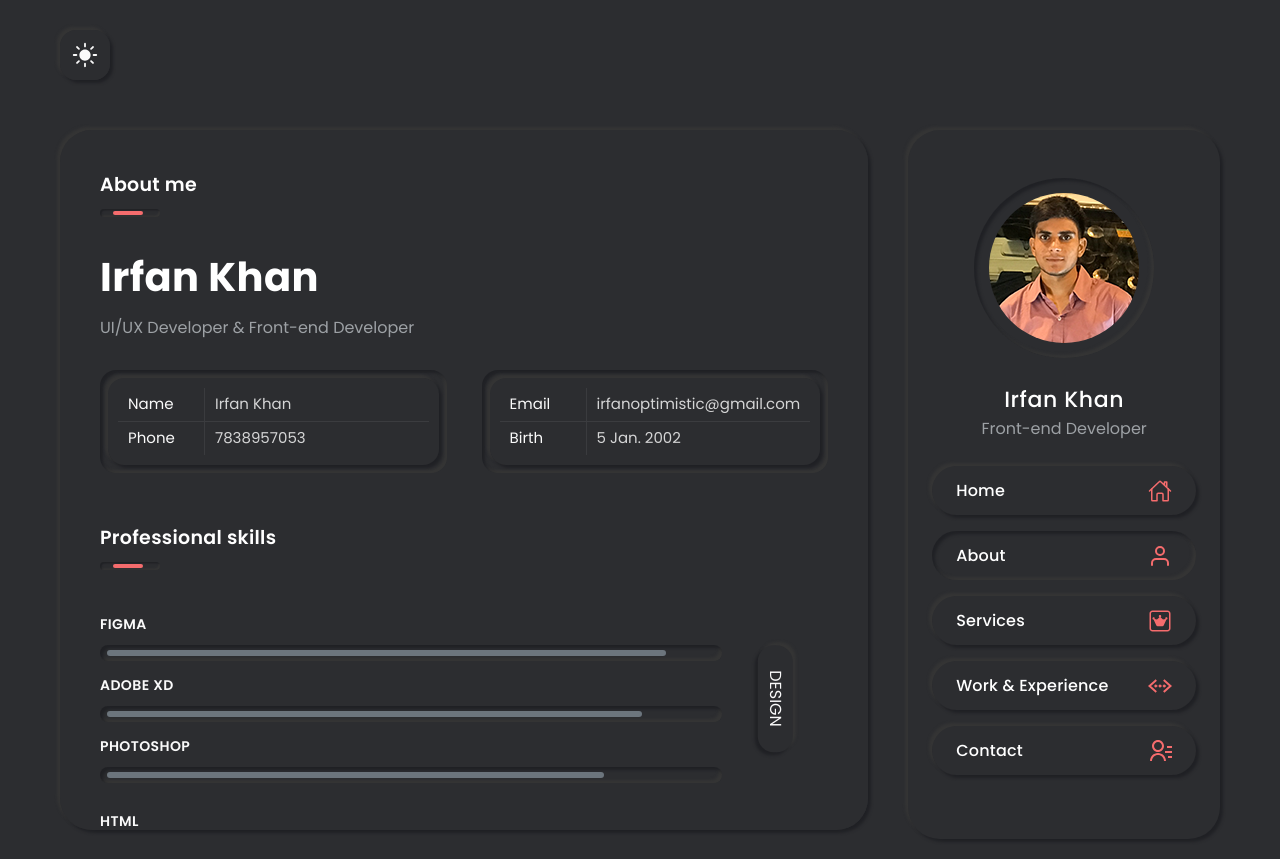
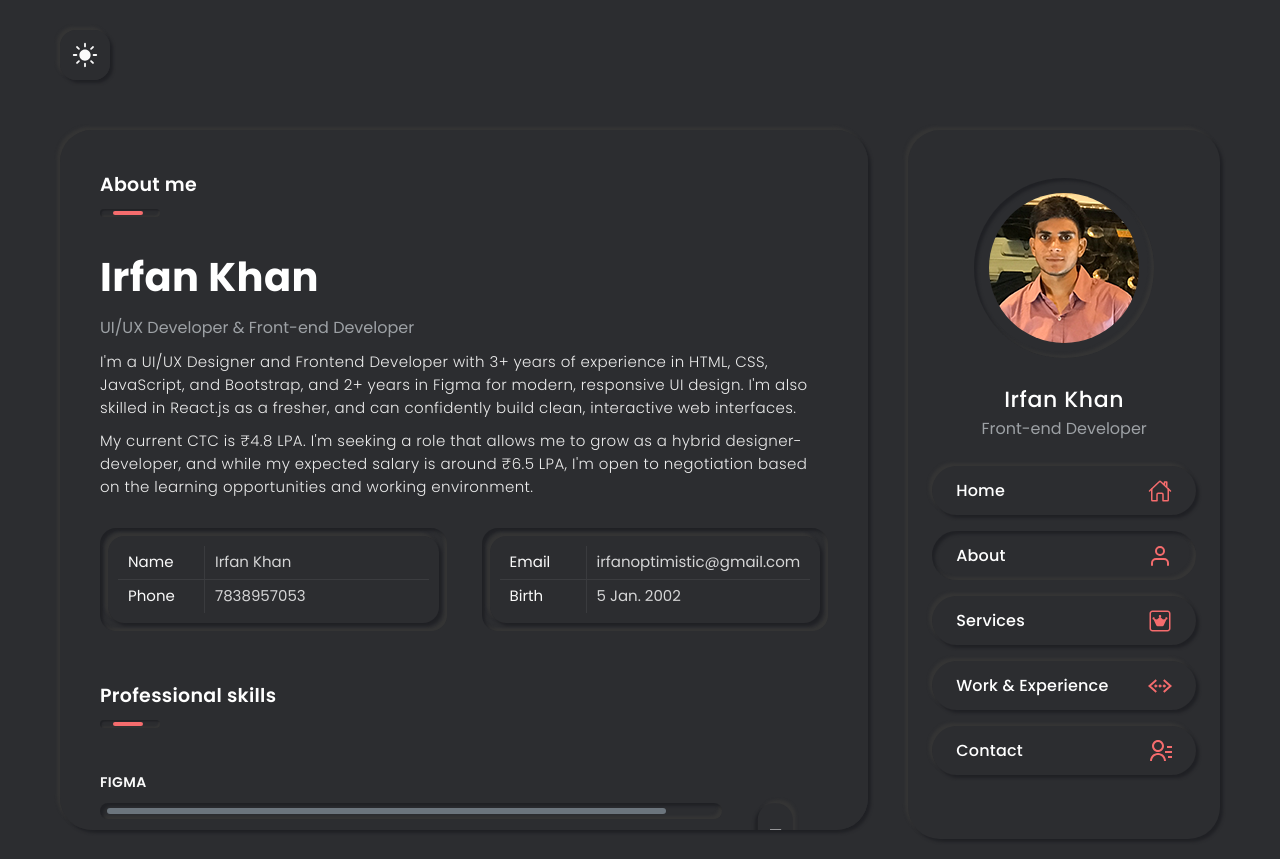
Before and after one commit to khan-uiux/portfolio, a React (Vite) app: page /#home in a window 1280 px wide. Both pictures are taken after a click on the item "About". Built offline with nearby package versions, Linux system fonts and the light colour scheme.

Commit message:
about para added

```diff
--- a/src/Components/About/About.css
+++ b/src/Components/About/About.css
@@ -8,6 +8,13 @@
     line-height: 60px;
     margin: 10px 0px 8px 0px;
     color: #fff;
+}
+
+p.about-me {
+    font-size: 15px;
+    color: #ebebeb;
+    font-weight: 300;
+    letter-spacing: .4px;
 }
 
 .about-me .role {
--- a/src/Components/About/About.jsx
+++ b/src/Components/About/About.jsx
@@ -13,6 +13,8 @@ function About() {
       <div className="about-me">
         <h2>Irfan Khan</h2>
         <p className='role'>UI/UX Developer & Front-end Developer</p>
+        <p className="about-me">I'm a UI/UX Designer and Frontend Developer with 3+ years of experience in HTML, CSS, JavaScript, and Bootstrap, and 2+ years in Figma for modern, responsive UI design. I'm also skilled in React.js as a fresher, and can confidently build clean, interactive web interfaces.</p>
+        <p className="about-me">My current CTC is ₹4.8 LPA. I'm seeking a role that allows me to grow as a hybrid designer-developer, and while my expected salary is around ₹6.5 LPA, I'm open to negotiation based on the learning opportunities and working environment.</p>
         <div className="about-detail">
           <div className="outer-layer">
             <div className="inner-layer">
--- a/src/Index.css
+++ b/src/Index.css
@@ -246,3 +246,8 @@
 .light .send-message {
     box-shadow: 3px 3px 3px #cdcdcd, -3px -3px 3px #fafafa;
 }
+
+.light p.about-me {
+    color: #212529;
+    font-weight: 400;
+}
```
